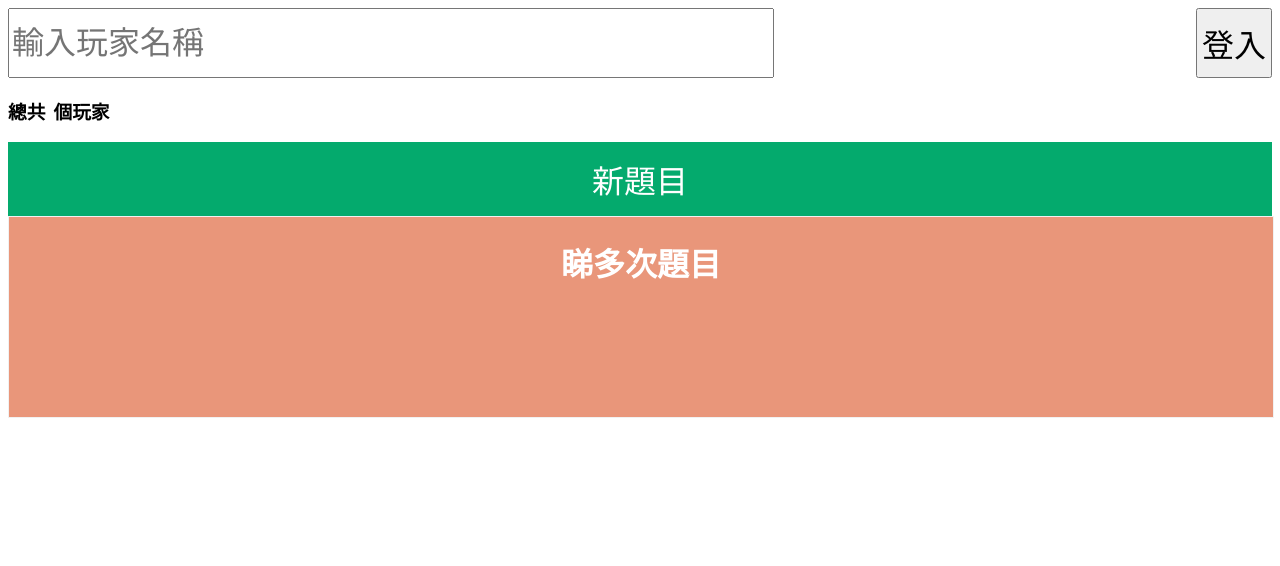
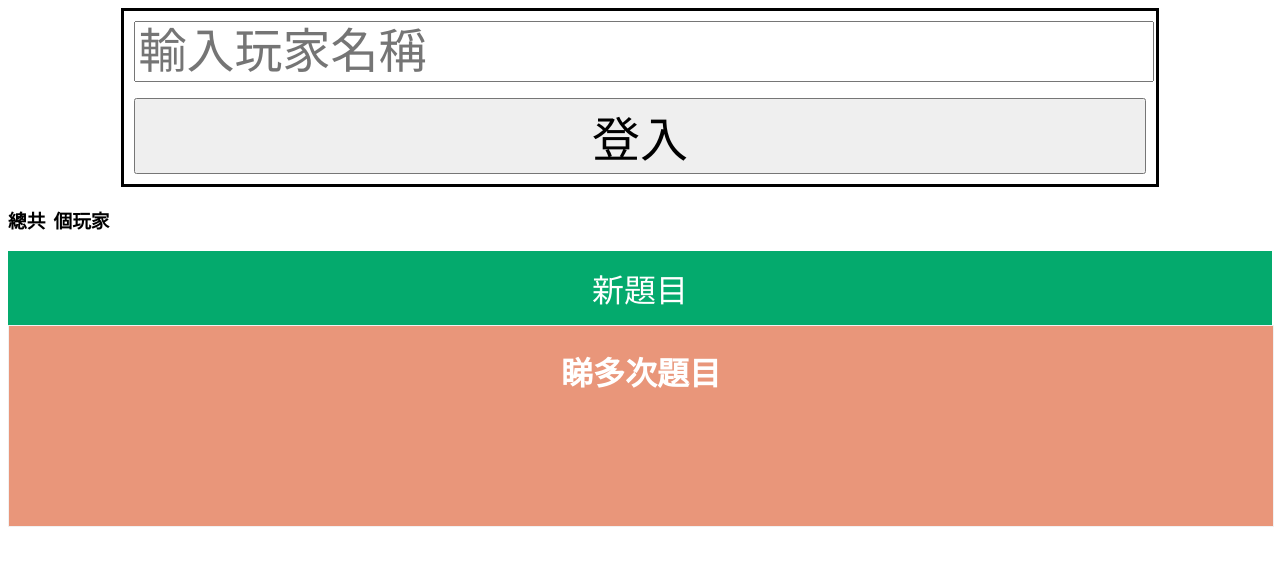
Before and after one commit to ming030890/game-spy, a website: page public/index.html in a window 1280 px wide. Drawn offline with Linux system fonts and the light colour scheme.

Commit message:
font size

```diff
--- a/public/index.html
+++ b/public/index.html
@@ -89,7 +89,8 @@
 
 <body>
   <form id="login_form" action="">
-    <input type="text" id="username" placeholder="輸入玩家名稱"></input>
+    <input type="text" id="username" placeholder="輸入玩家名稱" required></input>
+    <p></p>
     <button type="submit" id="login_button">登入</button>
   </form>
   <div id="game">
--- a/public/main.css
+++ b/public/main.css
@@ -107,18 +107,19 @@
 }
 
 #login_form {
-  display: flex;
-  justify-content: space-between;
+  margin: auto;
+  width: 80%;
+  border: 3px solid black;
+  padding: 10px;
 }
 
 #login_form>input {
-  flex-basis: 60%;
-  font-size: 2em;
-  line-height: 2em;
+  font-size: 3em;
+  width: 100%;
 }
 
 #login_form>button {
-  flex-basis: auto;
-  font-size: 2.0em;
-  padding: 4px;
+  font-size: 3.0em;
+  width: 100%;
+  text-align: center;
 }
```
